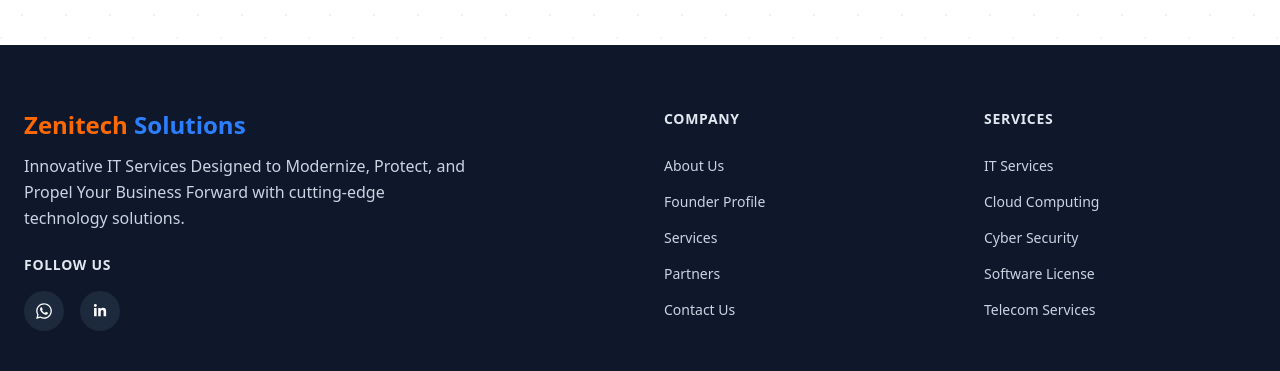
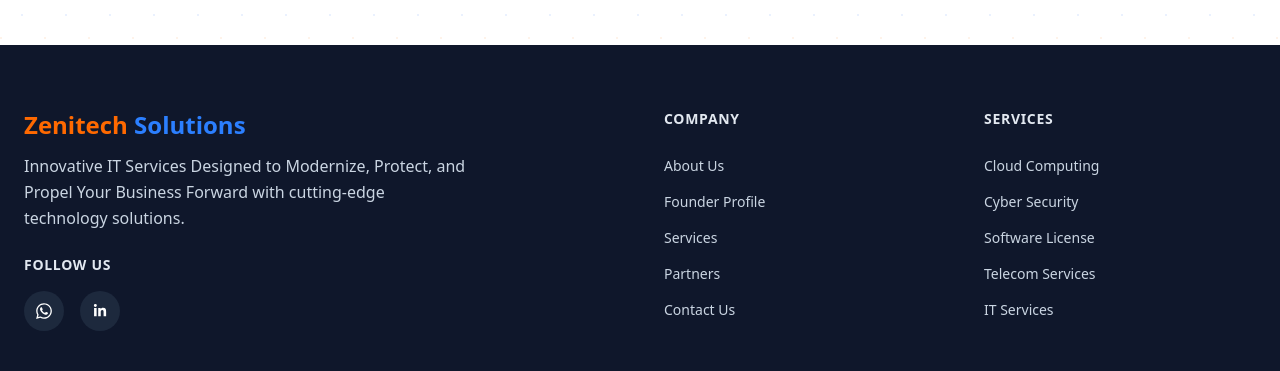
Before and after one commit to sayandas2228056/Zenitech, a React (Vite) app in the folder Frontend/: page / in a window 1280 px wide. Shown: the part 7002-7373 px from the top of the page. Built offline with nearby package versions, Linux system fonts and the light colour scheme.

Commit message:
Footer Up

```diff
--- a/Frontend/src/components/Footer.jsx
+++ b/Frontend/src/components/Footer.jsx
@@ -98,11 +98,6 @@ const Footer = () => {
             </h3>
             <ul className="space-y-3">
               <li>
-                <a href="/services/it-services" className="text-slate-300 hover:text-orange-400 transition-colors duration-200 text-sm">
-                  IT Services
-                </a>
-              </li>
-              <li>
                 <a href="/services/cloud-computing" className="text-slate-300 hover:text-orange-400 transition-colors duration-200 text-sm">
                   Cloud Computing
                 </a>
@@ -120,6 +115,11 @@ const Footer = () => {
               <li>
                 <a href="/services/telecom-services" className="text-slate-300 hover:text-orange-400 transition-colors duration-200 text-sm">
                   Telecom Services
+                </a>
+              </li>
+              <li>
+                <a href="/services/it-services" className="text-slate-300 hover:text-orange-400 transition-colors duration-200 text-sm">
+                  IT Services
                 </a>
               </li>
             </ul>
```
